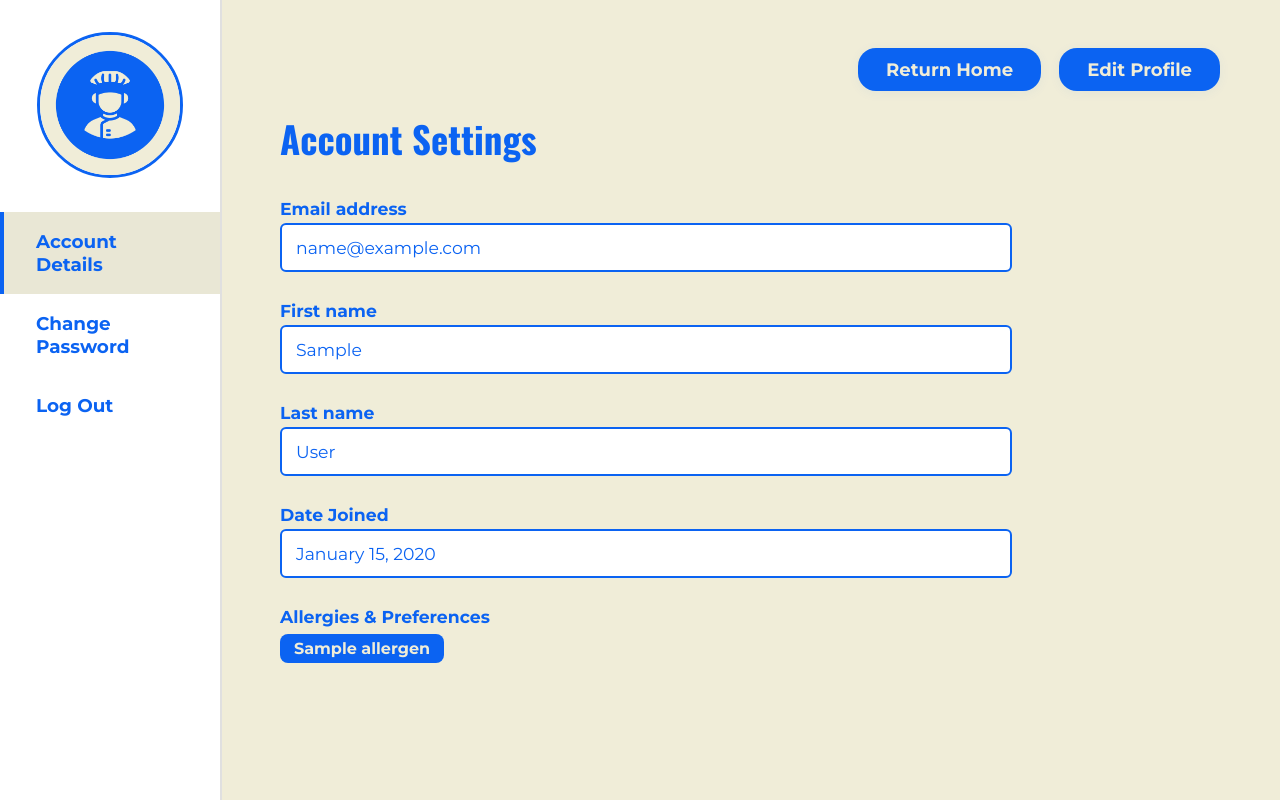
After one commit to mckennaded/Buddy_Crocker_CS4300, a Django app: page /profile/1/ in a window 1280 px wide. The commit adds this page. Run offline with Django 5.2, Linux system fonts and the light colour scheme; a user stored in the database is signed in; tables that the repository leaves empty hold one stand-in row (values such as "Sample post").

Commit message:
Updated Login and Registration Pages and new Profile Page

```diff
--- a/Buddy_Crocker/Buddy_Crocker/forms.py
+++ b/Buddy_Crocker/Buddy_Crocker/forms.py
@@ -4,9 +4,9 @@ Forms for Buddy Crocker meal planning and recipe management app.
 This module defines forms for user input and data validation.
 """
 from django import forms
-from .models import Recipe, Ingredient
-
-
+from .models import Recipe, Ingredient, Profile, Allergen
+from django.contrib.auth.models import User
+from django.contrib.auth.forms import UserCreationForm
 
 class IngredientForm(forms.ModelForm):
     """
@@ -108,3 +108,44 @@ class RecipeForm(forms.ModelForm):
             if not instructions:
                 raise forms.ValidationError("Instructions cannot be empty or just whitespace.")
         return instructions
+
+class UserForm(forms.ModelForm):
+    class Meta:
+        model = User
+        fields = ['first_name', 'last_name', 'email', 'username']
+
+class ProfileForm(forms.ModelForm):
+    allergens = forms.ModelMultipleChoiceField(
+        queryset=Allergen.objects.all(),
+        required=False,
+        widget=forms.CheckboxSelectMultiple
+    )
+    class Meta:
+        model = Profile
+        fields = ['allergens']
+
+
+
+class CustomUserCreationForm(UserCreationForm):
+    first_name = forms.CharField(required=True, widget=forms.TextInput(attrs={'class':'form-control'}))
+    last_name = forms.CharField(required=True, widget=forms.TextInput(attrs={'class':'form-control'}))
+    email = forms.EmailField(required=True, widget=forms.EmailInput(attrs={'class':'form-control'}))
+    allergens = forms.ModelMultipleChoiceField(
+        queryset=Allergen.objects.all(),
+        required=False,
+        widget=forms.CheckboxSelectMultiple
+    )
+
+    class Meta(UserCreationForm.Meta):
+        model = User
+        fields = ['username', 'first_name', 'last_name', 'email', 'password1', 'password2']
+
+    def save(self, commit=True):
+        user = super().save(commit=commit)
+        if commit:
+            profile, created = Profile.objects.get_or_create(user=user)
+            allergens = self.cleaned_data.get('allergens')
+            if allergens:
+                profile.allergens.set(allergens)
+                profile.save()
+        return user
--- a/Buddy_Crocker/Buddy_Crocker/settings.py
+++ b/Buddy_Crocker/Buddy_Crocker/settings.py
@@ -151,7 +151,11 @@ USE_TZ = True
 # Static files (CSS, JavaScript, Images)
 # https://docs.djangoproject.com/en/5.2/howto/static-files/
 
-STATIC_URL = 'static/'
+STATIC_URL = '/static/'
+
+LOGIN_REDIRECT_URL = '/'  # fallback redirect
+LOGOUT_REDIRECT_URL = 'login'
+
 
 # This production code might break development mode, so we check whether we're in DEBUG mode
 if ENVIRONMENT == "production":
--- a/Buddy_Crocker/Buddy_Crocker/templates/Buddy_Crocker/index.html
+++ b/Buddy_Crocker/Buddy_Crocker/templates/Buddy_Crocker/index.html
@@ -18,7 +18,7 @@
       <ul class="nav-links">
         {% if user.is_authenticated %}
           <li><a href="{% url 'profile-detail' pk=user.pk %}">Profile</a></li>
-          <li><a href="{% url 'logout' %}">Logout</a></li>
+          <li><a href="{% url 'logout' %}">Log Out</a></li>
         {% else %}
           <li><a href="{% url 'login' %}">Login</a></li>
           <li><a href="{% url 'register' %}">Register</a></li>
--- /dev/null
+++ b/Buddy_Crocker/Buddy_Crocker/templates/Buddy_Crocker/profile_detail.html
@@ -0,0 +1,199 @@
+{% load static %}
+<!DOCTYPE html>
+<html lang="en">
+<head>
+<meta charset="UTF-8" />
+<title>Your Profile - Buddy Crocker</title>
+<link href="https://fonts.googleapis.com/css?family=Montserrat:700,400|Oswald:700&display=swap" rel="stylesheet" />
+<link rel="stylesheet" href="{% static 'Buddy_Crocker/css/styles.css' %}">
+<style>
+  body {
+    font-family: 'Montserrat', 'Oswald', sans-serif;
+    background: #F0EDD8;
+    margin: 0;
+    color: #0B63F2;
+    min-height: 100vh;
+  }
+  .profile-layout {
+    display: flex;
+    min-height: 100vh;
+    width: 100vw;
+  }
+  .sidebar {
+    width: 220px;
+    background: #fff;
+    border-right: 2px solid #e0e0e0;
+    padding: 0;
+    display: flex;
+    flex-direction: column;
+    align-items: center;
+    height: 100vh;
+    position: fixed;
+    left: 0;
+    top: 0;
+    z-index: 10;
+  }
+  .sidebar .profile-img {
+    width: 140px;
+    height: 140px;
+    border-radius: 50%;
+    border: 3px solid #0B63F2;
+    margin: 32px 0 18px 0;
+    object-fit: cover;
+  }
+  .sidebar ul {
+    list-style: none;
+    padding: 0;
+    width: 100%;
+  }
+  .sidebar li {
+    margin: 0;
+  }
+  .sidebar a {
+    display: block;
+    color: #0B63F2;
+    text-decoration: none;
+    font-weight: 700;
+    padding: 18px 32px;
+    font-size: 1.15rem;
+    border-left: 4px solid transparent;
+    transition: background 0.2s, color 0.2s, border-left 0.2s;
+  }
+  .sidebar a.active, .sidebar a:hover {
+    background: #e9e7d5;
+    color: #0B63F2;
+    border-left: 4px solid #0B63F2;
+  }
+  .sidebar a .icon { margin-right: 10px; font-size: 1.25em; }
+
+  .profile-main {
+    margin-left: 220px; /* same as sidebar width */
+    flex: 1;
+    padding: 48px 60px 48px 60px;
+    background: none;
+    min-width: 0;
+    width: calc(100vw - 220px);
+    max-width: 100vw;
+  }
+  .profile-main h2 {
+    font-family: 'Oswald', sans-serif;
+    font-size: 2.3rem;
+    margin-bottom: 32px;
+    margin-top: 0;
+    color: #0B63F2;
+  }
+  .btn-bar {
+    display: flex;
+    justify-content: flex-end;
+    gap: 18px;
+    margin-bottom: 20px;
+  }
+  .btn-primary, .btn-secondary {
+    background: #0B63F2;
+    color: #F0EDD8;
+    border: none;
+    padding: 10px 28px;
+    border-radius: 18px;
+    font-weight: 800;
+    cursor: pointer;
+    font-size: 1.13rem;
+    box-shadow: 0 2px 12px rgba(11,99,242,0.06);
+    transition: background 0.22s, color 0.22s;
+    text-decoration: none;
+    margin-left: 0;
+  }
+  .btn-primary:hover, .btn-secondary:hover {
+    background: #1949b8;
+    color: #F0EDD8;
+  }
+  .form-field {
+    margin-bottom: 24px;
+    text-align: left;
+    max-width: 700px;
+  }
+  .form-label {
+    font-weight: 700;
+    color: #0B63F2;
+    margin-bottom: 4px;
+    display: block;
+    font-size: 1.08rem;
+  }
+  .form-input {
+    width: 100%;
+    padding: 12px 14px;
+    border: 2px solid #0B63F2;
+    border-radius: 6px;
+    font-size: 1.08rem;
+    background: #fff;
+    color: #0B63F2;
+    font-family: 'Montserrat', sans-serif;
+    margin-bottom: 4px;
+  }
+  .allergens-list {
+    display: flex;
+    gap: 8px;
+    flex-wrap: wrap;
+    margin-top: 7px;
+    margin-bottom: 6px;
+  }
+  .allergen-name {
+    background: #0B63F2;
+    color: #F0EDD8;
+    border-radius: 8px;
+    padding: 5px 14px;
+    font-weight: 700;
+    font-size: 1rem;
+    display: inline-block;
+  }
+</style>
+</head>
+<body>
+<div class="profile-layout">
+  <div class="sidebar">
+    <img class="profile-img" src="{% static 'Buddy_Crocker/images/profile-pic.png' %}" alt="Profile picture">
+    <ul>
+      <li><a href="#" class="active">Account Details</a></li>
+      <li><a href="{% url 'password_change' %}">Change Password</a></li>
+      <li><a href="{% url 'logout' %}">Log Out</a></li>
+    </ul>
+  </div>
+  <div class="profile-main">
+    <div class="btn-bar">
+      <a class="btn-secondary" href="{% url 'index' %}">Return Home</a>
+      <a class="btn-primary" href="{% url 'profile-detail' user.pk %}?edit=1">Edit Profile</a>
+    </div>
+    <h2>Account Settings</h2>
+    <form>
+      <div class="form-field">
+        <label class="form-label">Email address</label>
+        <input class="form-input" type="email" value="{{ user.email }}" readonly>
+      </div>
+      <div class="form-field">
+        <label class="form-label">First name</label>
+        <input class="form-input" type="text" value="{{ user.first_name }}" readonly>
+      </div>
+      <div class="form-field">
+        <label class="form-label">Last name</label>
+        <input class="form-input" type="text" value="{{ user.last_name }}" readonly>
+      </div>
+      <div class="form-field">
+        <label class="form-label">Date Joined</label>
+        <input class="form-input" type="text" value="{{ user.date_joined|date:'F j, Y' }}" readonly>
+      </div>
+      <div class="form-field">
+        <label class="form-label">Allergies & Preferences</label>
+        {% if profile.allergens.all %}
+          <div class="allergens-list">
+          {% for allergen in profile.allergens.all %}
+            <span class="allergen-name">{{ allergen.name }}</span>
+          {% endfor %}
+          </div>
+        {% else %}
+          <span>No selections yet.</span>
+        {% endif %}
+      </div>
+    </form>
+  </div>
+</div>
+</body>
+</html>
--- a/Buddy_Crocker/Buddy_Crocker/urls.py
+++ b/Buddy_Crocker/Buddy_Crocker/urls.py
@@ -4,9 +4,12 @@ URL configuration for Buddy Crocker app.
 Defines URL patterns that map URLs to view functions.
 """
 from django.contrib import admin
-from django.urls import path
+from django.urls import path, include
 from django.contrib.auth import views as auth_views
 from . import views
+from .views import CustomLoginView
+from .views import custom_logout
+
 
 urlpatterns = [
     # Home page
@@ -14,9 +17,13 @@ urlpatterns = [
 
     #User Auth URLs
     path('', views.index, name='index'),
+    path('profile/<int:pk>/', views.profileDetail, name='profile_detail'),
     path('register/', views.register, name='register'),
-    path('login/', auth_views.LoginView.as_view(template_name='registration/login.html'), name='login'),
-    path('logout/', auth_views.LogoutView.as_view(next_page='login'), name='logout'),
+    path('login/', CustomLoginView.as_view(), name='login'),
+    path('logout/', custom_logout, name='logout'),
+    path('accounts/', include('django.contrib.auth.urls')),
+
+
 
     # Recipe URLs
     path('recipe-search/', views.recipeSearch, name='recipe-search'),
--- a/Buddy_Crocker/Buddy_Crocker/views.py
+++ b/Buddy_Crocker/Buddy_Crocker/views.py
@@ -9,21 +9,49 @@ from django.contrib.auth.decorators import login_required
 from django.contrib.auth.models import User
 from django.db.models import Q
 from .models import Allergen, Ingredient, Recipe, Pantry, Profile
-from .forms import RecipeForm, IngredientForm
+from .forms import RecipeForm, IngredientForm, UserForm, ProfileForm
 from django.contrib.auth.forms import UserCreationForm
 from django.contrib.auth import login as auth_login
+from django.contrib.auth.views import LoginView
+from django.urls import reverse
+from .forms import CustomUserCreationForm
 
-# User Registry
+import os
+import json
+
+from django.contrib.auth import logout
+from django.views.decorators.http import require_POST
+
+from django.views.decorators.csrf import csrf_exempt
+
+@csrf_exempt
+def custom_logout(request):
+    if request.method in ["POST", "GET"]:
+        logout(request)
+        return redirect("login")
+    return redirect("index")
+
+
+class CustomLoginView(LoginView):
+    def get_success_url(self):
+        return reverse('profile-detail', kwargs={'pk': self.request.user.pk})
+
+
+
+
 def register(request):
     if request.method == 'POST':
-        form = UserCreationForm(request.POST)
+        form = CustomUserCreationForm(request.POST)
         if form.is_valid():
             user = form.save()
-            auth_login(request, user)  # Automatically log in user after registration
-            return redirect('index')  # Redirect to home or dashboard
+            auth_login(request, user)
+            return redirect('profile_detail', pk=user.pk)
     else:
-        form = UserCreationForm()
-    return render(request, 'registration/register.html', {'form': form})
+        form = CustomUserCreationForm()
+
+        return render(request, 'registration/register.html', {'form': form})
+
+
 
 def index(request):
     """
@@ -37,6 +65,7 @@ def index(request):
         'recent_recipes': recent_recipes,
     }
     return render(request, 'Buddy_Crocker/index.html', context)
+
 
 
 def recipeSearch(request):
@@ -255,51 +284,30 @@ def addRecipe(request):
     }
     return render(request, 'Buddy_Crocker/add_recipe.html', context)
 
-# @login_required
+@login_required
 def profileDetail(request, pk):
-    """
-    Display and manage a user's profile.
-
-    Login required view. Users can only view/edit their own profile.
-
-    Args:
-        pk: Primary key of the user whose profile to display
-    """
-    # Ensure user can only access their own profile
     if request.user.pk != pk:
         return redirect('profile-detail', pk=request.user.pk)
 
     user = get_object_or_404(User, pk=pk)
-
-    # Get or create profile for user
     profile, created = Profile.objects.get_or_create(user=user)
 
-    # Handle POST request to add/remove allergens
     if request.method == 'POST':
-        action = request.POST.get('action')
-        allergen_id = request.POST.get('allergen_id')
+        user_form = UserForm(request.POST, instance=user)
+        profile_form = ProfileForm(request.POST, instance=profile)
 
-        if allergen_id:
-            allergen = get_object_or_404(Allergen, pk=allergen_id)
-
-            if action == 'add':
-                profile.allergens.add(allergen)
-            elif action == 'remove':
-                profile.allergens.remove(allergen)
-
-        return redirect('profile-detail', pk=pk)
-
-    # Get all allergens for selection
-    all_allergens = Allergen.objects.all()
-    profile_allergen_ids = set(profile.allergens.values_list('id', flat=True))
-
-    # Get safe recipes for this user
-    safe_recipes = profile.get_safe_recipes()[:10]  # Limit to 10
+        if user_form.is_valid() and profile_form.is_valid():
+            user_form.save()
+            profile_form.save()
+            return redirect('profile-detail', pk=pk)
+    else:
+        user_form = UserForm(instance=user)
+        profile_form = ProfileForm(instance=profile)
 
     context = {
+        'user_form': user_form,
+        'profile_form': profile_form,
+        'user': user,
         'profile': profile,
-        'all_allergens': all_allergens,
-        'profile_allergen_ids': profile_allergen_ids,
-        'safe_recipes': safe_recipes,
     }
     return render(request, 'Buddy_Crocker/profile_detail.html', context)
```
Also changed, not shown: Buddy_Crocker/Buddy_Crocker/models.py (+8 -0 lines), Buddy_Crocker/Buddy_Crocker/static/Buddy_Crocker/css/styles.css (+39 -0 lines), Buddy_Crocker/Buddy_Crocker/templates/registration/login.html (+13 -0 lines), Buddy_Crocker/Buddy_Crocker/templates/registration/register.html (+122 -40 lines), Buddy_Crocker/Buddy_Crocker/migrations/0001_initial.py, Buddy_Crocker/Buddy_Crocker/migrations/0002_remove_ingredient_allergens_ingredient_allergens.py (deleted), Buddy_Crocker/Buddy_Crocker/static/Buddy_Crocker/images/profile-pic.png (added).
